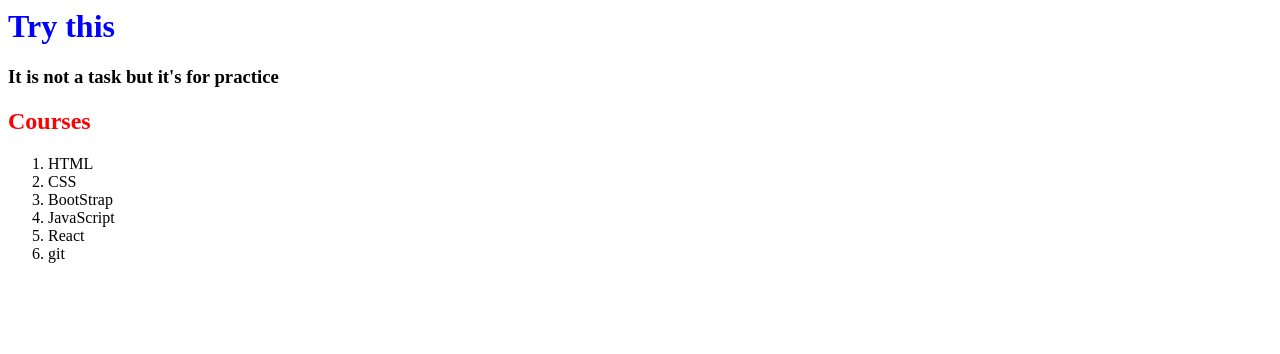
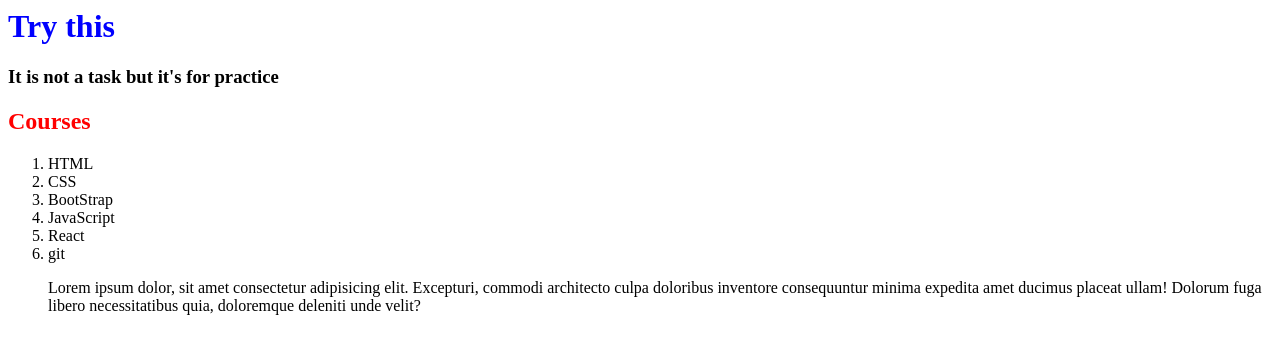
Before and after one commit to Iamvijay17/HTML1, a plain HTML site: page Index.html in a window 1280 px wide. Drawn offline with Linux system fonts and the light colour scheme.

Commit message:
first commit

```diff
--- a/Index.html
+++ b/Index.html
@@ -14,6 +14,7 @@
         <li>JavaScript</li>
         <li>React</li>
         <li>git</li>
+        <p>Lorem ipsum dolor, sit amet consectetur adipisicing elit. Excepturi, commodi architecto culpa doloribus inventore consequuntur minima expedita amet ducimus placeat ullam! Dolorum fuga libero necessitatibus quia, doloremque deleniti unde velit?</p>
     </ol>
 
     </body>
```
